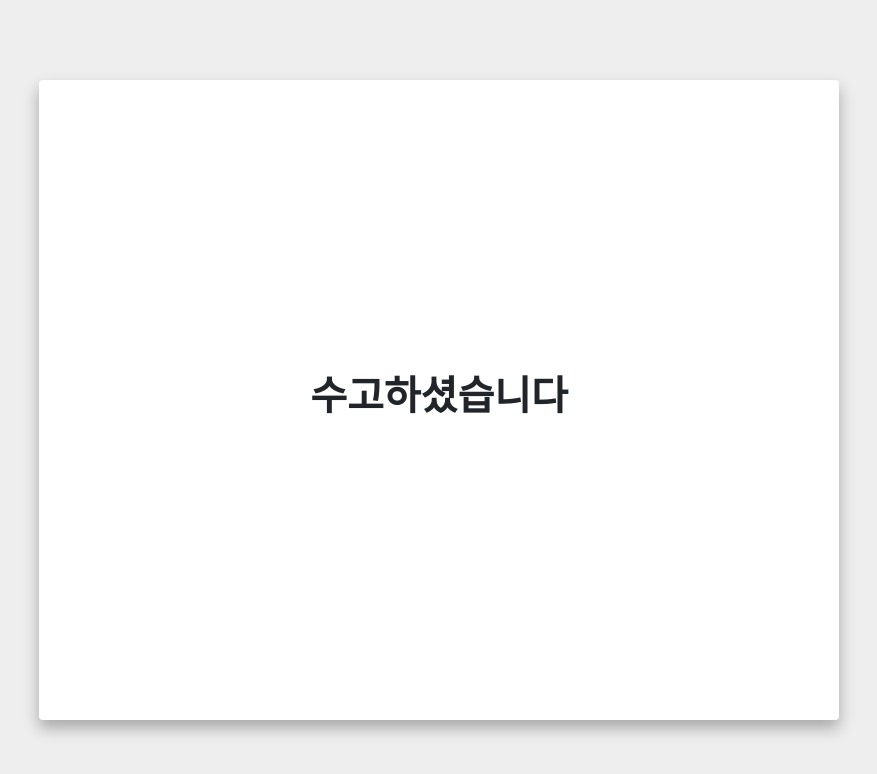
After one commit to dayoorang/opencvhealth, a Django app: page /complete/74 in a window 1280 px wide. The commit adds this page. Shown: the top 774 px of the page, without its empty margins (201-1078 px from the left). Run offline with Django 3.2, Linux system fonts and the light colour scheme; data comes from the database, SQL or seed files in the repository; both versions use the stored data as it was after the commit.

Commit message:
complete page 구현

```diff
--- /dev/null
+++ b/healthapp/templates/healthapp/complete.html
@@ -0,0 +1,30 @@
+{%  extends 'base.html' %}
+{% load static %}
+
+{% block content %}
+    <link rel="stylesheet" type="text/css" href="{% static '/css/base.css' %}">
+    <style>
+        h1 {
+            display: flex;
+            justify-content: center;
+            align-items: center;
+            height:100vh;
+            font-weight: bolder;
+        }
+    </style>
+    <div class="container container_video">
+{#        <div style="background: #27a327">'안녕'</div>#}
+{#        <div style="background: gold">'안녕'</div>#}
+{#        <div style="background: aquamarine">'안녕'</div>#}
+{#        <div class="item-1">#}
+{#            <span>Reps: {{ target_health.repeats }}</span>#}
+{#            <span>Sets: {{ target_health.set }}</span>#}
+{#        </div>#}
+        <h1>
+            수고하셨습니다
+        </h1>
+    </div>
+
+
+
+{% endblock %}
--- a/healthapp/templates/healthapp/training.html
+++ b/healthapp/templates/healthapp/training.html
@@ -25,7 +25,7 @@
                 <input value="재설정" class="btn btn-success" type="submit"/>
             </form>
             <span class="btn btn-outline-success">
-                <a href="#">완료</a>
+                <a href="{% url 'healthmapp:complete' target_health.pk %}">완료</a>
             </span>
         </div>
     </div>
--- a/healthapp/urls.py
+++ b/healthapp/urls.py
@@ -1,7 +1,7 @@
 from django.contrib import admin
 from django.urls import path, include
 
-from healthapp.views import detectme, HealthCreationView, TrainingView, HealthDeleteView
+from healthapp.views import detectme, HealthCreationView, TrainingView, HealthDeleteView, HealthCompleteView
 
 app_name = 'healthmapp'
 
@@ -9,6 +9,7 @@ urlpatterns = [
     path('training/<int:pk>',TrainingView.as_view(), name='training'),
     path('detectme/<int:pk>', detectme, name='detectme'),
     path('delete/<int:pk>', HealthDeleteView.as_view(), name='delete'),
+    path('complete/<int:pk>', HealthCompleteView.as_view(), name='complete'),
 
     path('custom/', HealthCreationView.as_view(), name='health'),
 
--- a/healthapp/views.py
+++ b/healthapp/views.py
@@ -389,3 +389,9 @@ class TrainingView(DetailView):
     model = Health
     context_object_name = 'target_health'
     template_name = 'healthapp/training.html'
+
+
+class HealthCompleteView(DetailView):
+    model = Health
+    context_object_name = 'target_health'
+    template_name = 'healthapp/complete.html'
```
Also changed, not shown: db.sqlite3.
